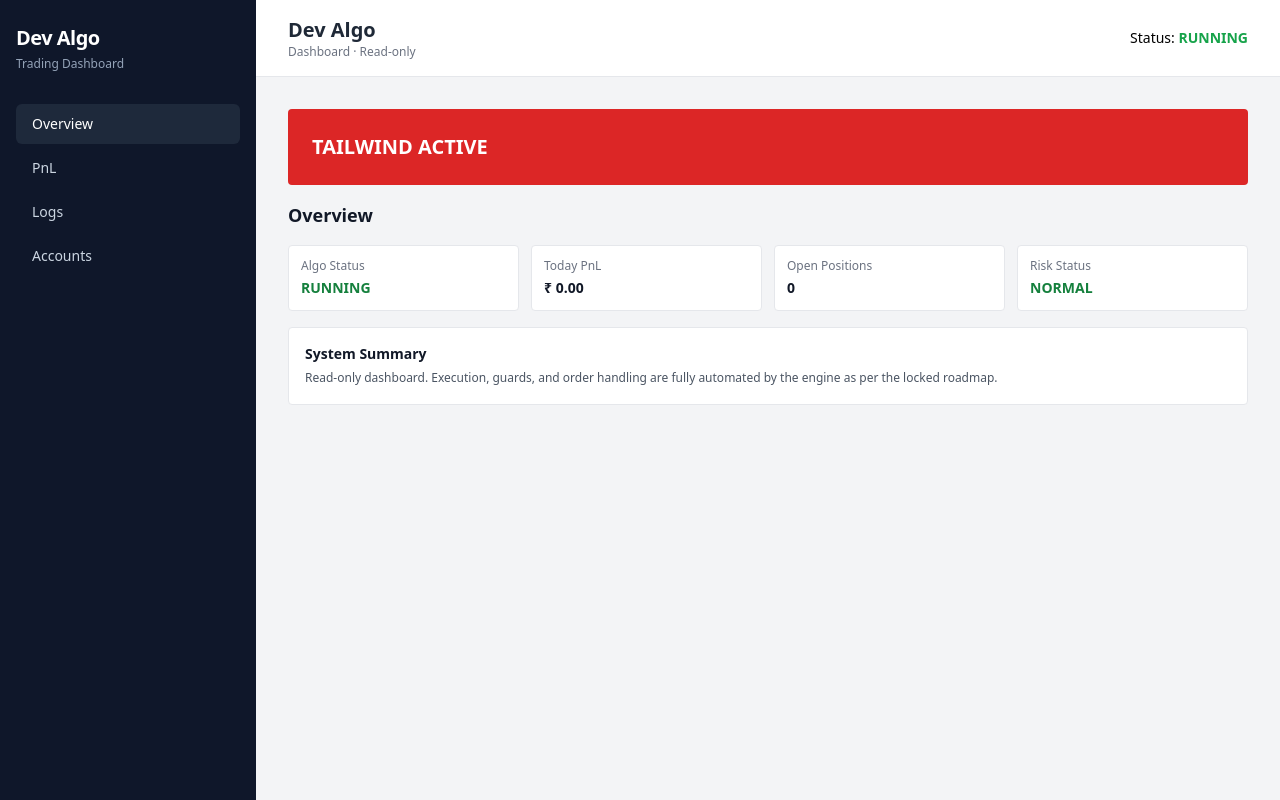
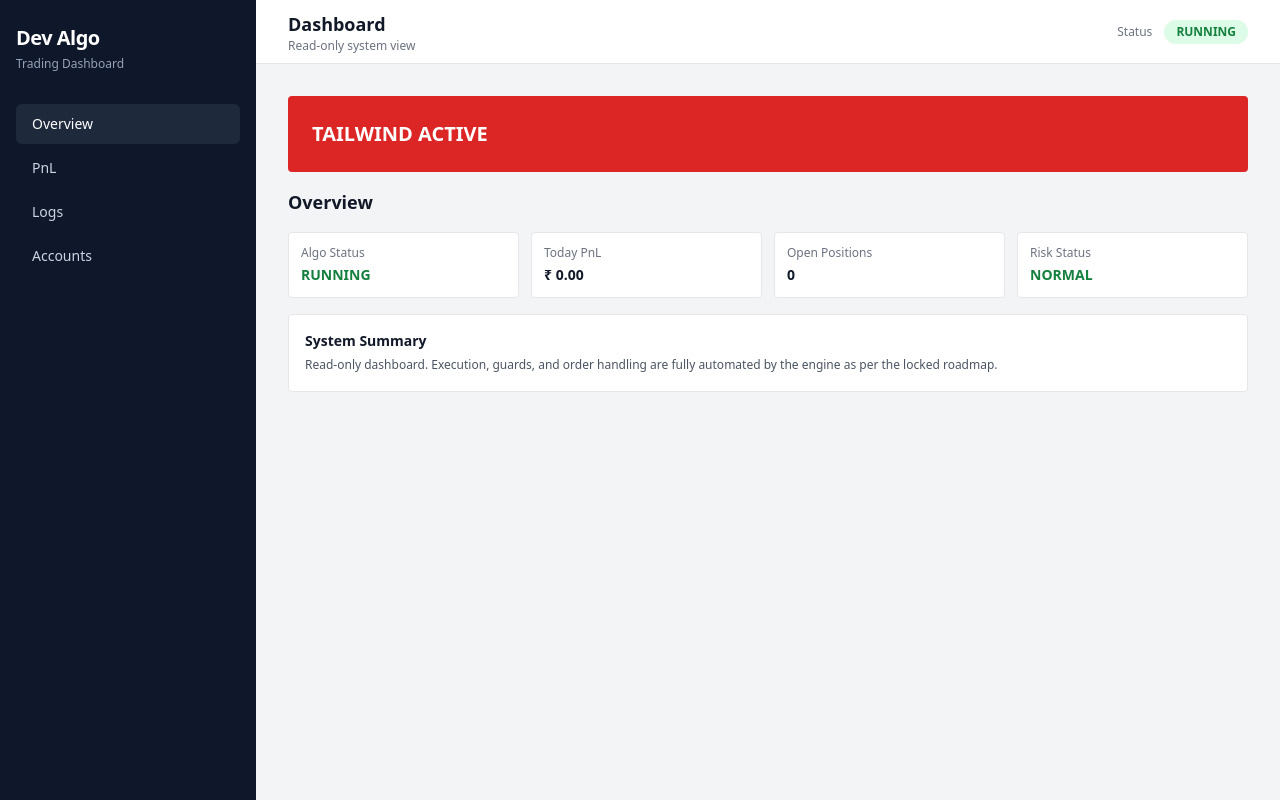
Before and after one commit to devanshprakashsingh-lang/dev-algo-frontend, a React app: page / in a window 1280 px wide. Built offline with nearby package versions, Linux system fonts and the light colour scheme; the HTML template or start-up script is replaced by a standard one.

Commit message:
UI Step 4: Header polish with status badge

```diff
--- a/src/components/layout/Header.jsx
+++ b/src/components/layout/Header.jsx
@@ -1,13 +1,24 @@
 export default function Header() {
   return (
-    <header className="bg-white border-b px-8 py-4 flex items-center justify-between">
-      <div>
-        <h1 className="text-xl font-semibold text-gray-800">Dev Algo</h1>
-        <p className="text-xs text-gray-500">Dashboard · Read-only</p>
-      </div>
+    <header className="h-16 bg-white border-b border-gray-200 flex items-center px-8">
+      <div className="flex items-center justify-between w-full">
+        {/* Left */}
+        <div>
+          <h2 className="text-lg font-semibold text-gray-900">
+            Dashboard
+          </h2>
+          <p className="text-xs text-gray-500">
+            Read-only system view
+          </p>
+        </div>
 
-      <div className="text-sm">
-        Status: <span className="font-semibold text-green-600">RUNNING</span>
+        {/* Right */}
+        <div className="flex items-center gap-3">
+          <span className="text-xs text-gray-500">Status</span>
+          <span className="px-3 py-1 rounded-full text-xs font-semibold bg-green-100 text-green-700">
+            RUNNING
+          </span>
+        </div>
       </div>
     </header>
   );
```
